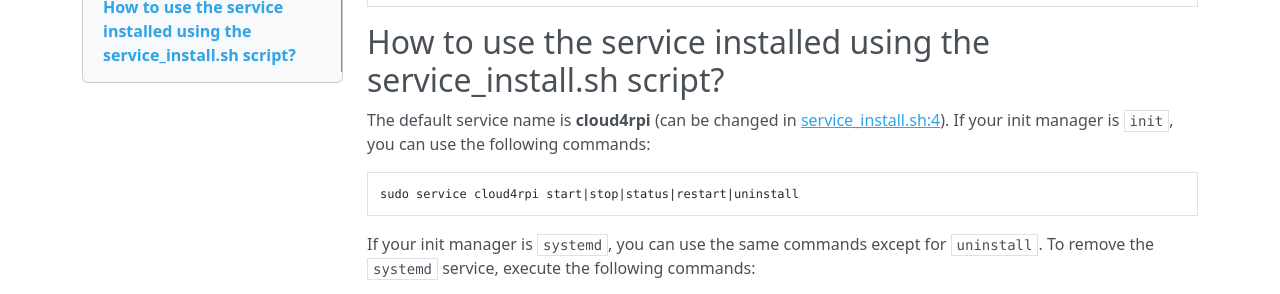
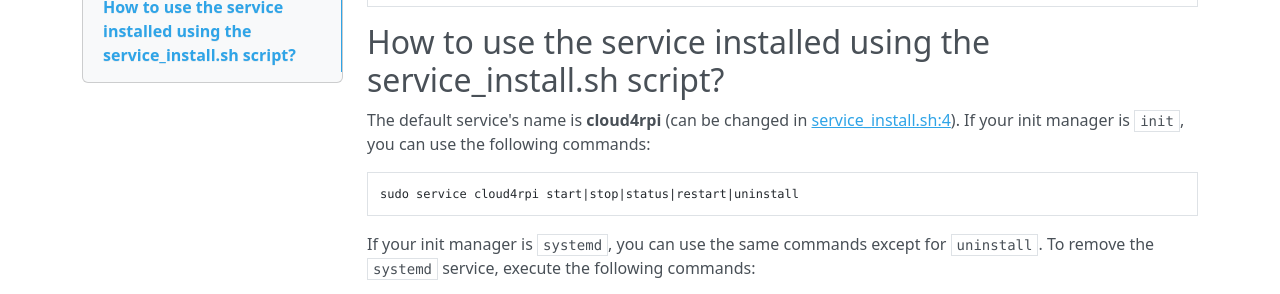
Before and after one commit to cloud4rpi/docs, an MkDocs documentation site: the page built from docs/faq.md, in a window 1280 px wide and 900 px high, scrolled down 1587 px. Shown: the part 363-657 px from the top of the window. Built offline with MkDocs 1.6.1, drawn with Linux system fonts in a browser that asks for light colours; nearby versions of some CDN libraries; old or Windows-style settings are respelled for this version of MkDocs.

Commit message:
Update faq.md

````diff
--- a/docs/faq.md
+++ b/docs/faq.md
@@ -68,7 +68,7 @@
 
 ## How to use the service installed using the service_install.sh script?
 
-The default service name is **cloud4rpi** (can be changed in [service_install.sh:4](https://github.com/cloud4rpi/cloud4rpi/blob/master/service_install.sh#L4)). If your init manager is `init`, you can use the following commands:
+The default service's name is **cloud4rpi** (can be changed in [service_install.sh:4](https://github.com/cloud4rpi/cloud4rpi/blob/master/service_install.sh#L4)). If your init manager is `init`, you can use the following commands:
 
 ```sh
 sudo service cloud4rpi start|stop|status|restart|uninstall
````
